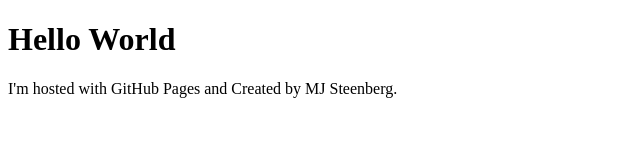
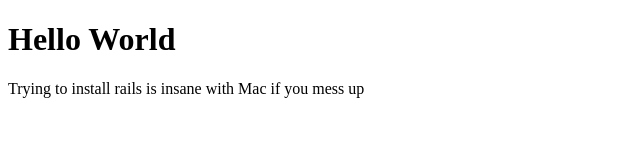
Before and after one commit to MJSteenberg/irrelevant, a plain HTML site: page index.html in a window 1280 px wide. Shown: the full height of the page, 0-640 px from the left. Drawn offline with Linux system fonts and the light colour scheme.

Commit message:
Rails added

```diff
--- a/index.html
+++ b/index.html
@@ -2,6 +2,6 @@
 <html>
 <body>
 <h1>Hello World</h1>
-<p>I'm hosted with GitHub Pages and Created by MJ Steenberg.</p>
+<p>Trying to install rails is insane with Mac if you mess up</p>
 </body>
 </html>
```
Also changed, not shown: 1 other file.
